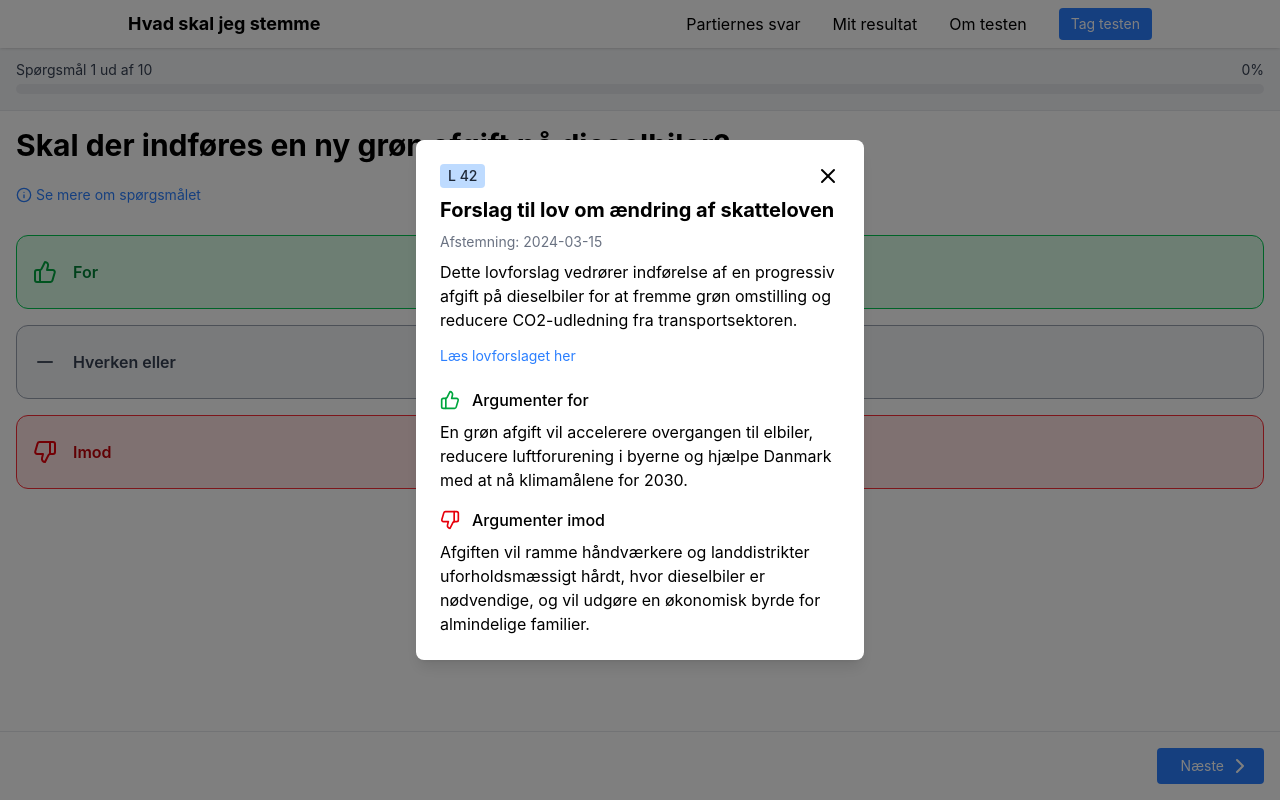
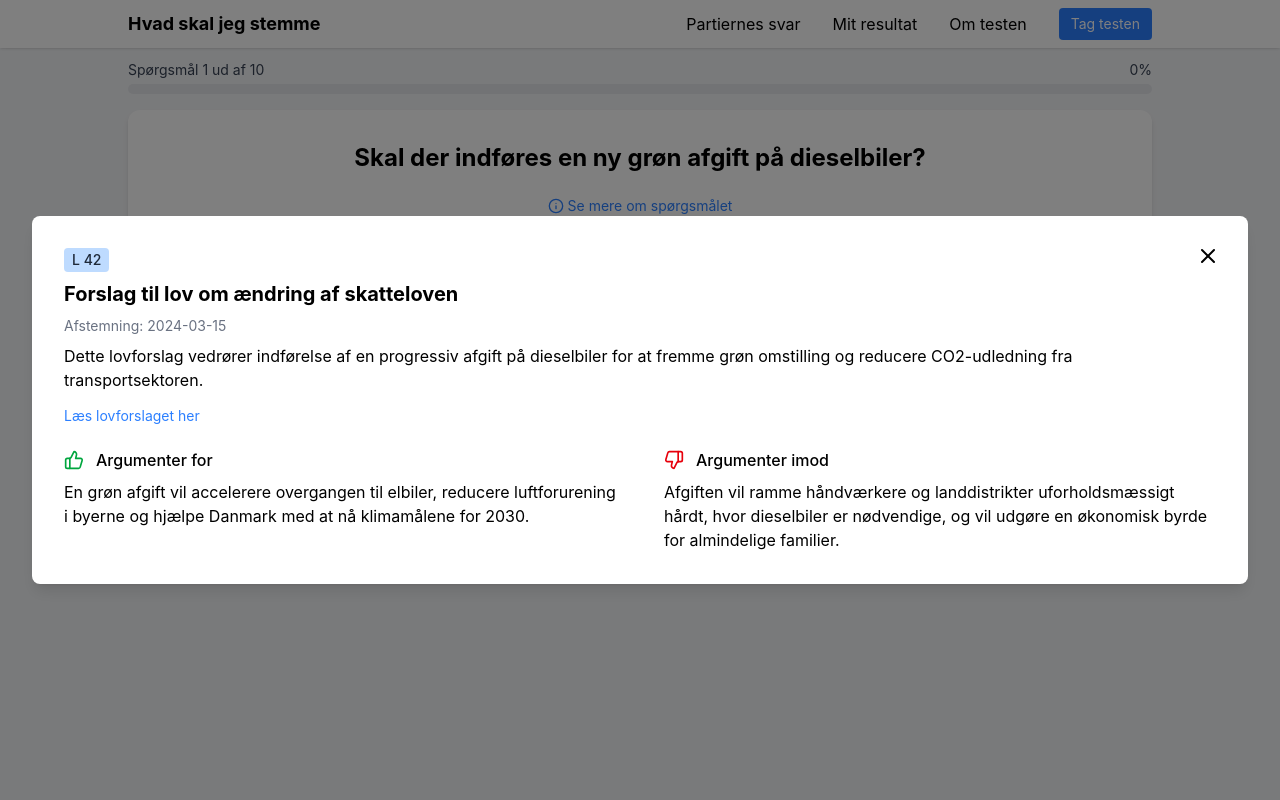
Before and after one commit to Thingholm/hvadskaljegstemme.dk, a React (Vite) app in the folder client/: page /tag-testen in a window 1280 px wide. Both pictures are taken after a click on the button "Se mere om spørgsmålet". Built offline with nearby package versions, Linux system fonts and the light colour scheme.

Commit message:
Made test ui responsive for desktop

```diff
--- a/client/src/components/TestAnswerButton.tsx
+++ b/client/src/components/TestAnswerButton.tsx
@@ -30,7 +30,7 @@ export default function TestAnswerButton({
     return (
         <button
             onClick={onClick}
-            className={`w-full px-4 py-6 rounded-xl font-semibold flex items-center gap-4 border hover:brightness-[0.98] active:scale-[0.99] duration-100 ${voteStyles[answer]}`}
+            className={`w-full px-4 py-6 rounded-xl font-semibold flex items-center gap-4 md:gap-2 border hover:brightness-[0.98] hover:cursor-pointer active:scale-[0.99] md:active:scale-[0.97] duration-100 md:flex-col md:w-40 ${voteStyles[answer]}`}
         >
             {voteIcons[answer]}
             {voteTranslations[answer]}
--- a/client/src/components/TestQuestionDialog.tsx
+++ b/client/src/components/TestQuestionDialog.tsx
@@ -13,8 +13,8 @@ export default function TestQuestionDialog({
     return (
         <div className="fixed inset-0 z-50 flex items-center justify-center">
             <div className="absolute inset-0 bg-black opacity-50" onClick={closeDialog}/>
-            <div className="bg-white relative m-4 p-6 rounded-lg shadow-lg max-w-md w-full z-10 grid gap-2">
-                <button onClick={closeDialog} className="absolute top-4 right-4 p-2"><X/></button>
+            <div className="bg-white relative m-4 md:m-8 p-6 md:p-8 rounded-lg shadow-lg w-full z-10 grid gap-2">
+                <button onClick={closeDialog} className="absolute top-5 right-5 p-2"><X/></button>
                 <Badge>{bill.bill_tag}</Badge>
                 <h3 className="text-xl font-bold">{bill.title}</h3>
                 <p className="text-sm text-gray-500">Afstemning: {bill.vote_date}</p>
@@ -22,7 +22,7 @@ export default function TestQuestionDialog({
                 <Button variant="mobileText" to={bill.url} target="_blank">
                     Læs lovforslaget her
                 </Button>
-                <div className="grid gap-4 mt-2">
+                <div className="grid gap-4 mt-2 md:grid-cols-2 md:gap-x-12">
                     <div>
                         <p className="flex items-center gap-3 mb-2">
                             <ThumbsUp className="text-green-600" size={20}/>
--- a/client/src/components/ui/Button.tsx
+++ b/client/src/components/ui/Button.tsx
@@ -1,6 +1,6 @@
 import { Link } from "@tanstack/react-router";
 
-const baseStyle = "text-sm px-3 py-1.5 rounded flex items-center justify-center w-fit gap-1";
+const baseStyle = "text-sm px-3 py-1.5 rounded flex items-center justify-center w-fit gap-1 hover:cursor-pointer transition-colors duration-300";
 
 const buttonVariants = {
     primary: "bg-blue-500 text-white rounded hover:bg-blue-600",
--- a/client/src/routes/tag-testen/index.tsx
+++ b/client/src/routes/tag-testen/index.tsx
@@ -16,31 +16,45 @@ function RouteComponent() {
 	const [showDialog, setShowDialog] = useState(false);
 
 	return (
-		<div className='flex flex-col min-h-[calc(100dvh-3rem)] justify-between'>
+		<div className='flex flex-col min-h-[calc(100dvh-3rem)] md:bg-gray-100 justify-between'>
 			<div>
-				<div className="px-4 pt-3 pb-4 bg-gray-100">
+				<div className="mx-4 md:mx-16 lg:mx-32 pt-3 pb-4 bg-gray-100 md:bg-auto xl:max-w-5xl xl:mx-auto">
 					<TestProgress currentProgress={questionIndex} totalProgress={mockBills.length} />
 				</div>
-				<div className="grid gap-4 bg-white py-4 px-4 border-t border-gray-200">
-					<h2 className="text-3xl text-pretty font-bold">{mockBills[questionIndex].question}</h2>
+				<div className="flex flex-col gap-4 bg-white p-4 md:p-8 border-t border-gray-200 md:border-none md:mx-16 lg:mx-32 md:rounded-xl md:shadow-md md:items-center xl:max-w-5xl xl:mx-auto">
+					<h2 className="text-3xl md:text-2xl text-pretty font-bold md:text-center">{mockBills[questionIndex].question}</h2>
 					<Button
 						variant="mobileText"
 						onClick={() => setShowDialog(true)}
+						className='md:w-fit'
 					>
 						<Info  size={16}/>
 						Se mere om spørgsmålet
 					</Button>
-					<div className="grid gap-4 mt-2">
+					<div className="flex flex-col md:flex-row-reverse gap-4 mt-2">
 						<TestAnswerButton answer="for" onClick={() => setQuestionIndex(q => q + 1)}/>
 						<TestAnswerButton answer="neither" onClick={() => setQuestionIndex(q => q + 1)}/>
 						<TestAnswerButton answer="against" onClick={() => setQuestionIndex(q => q + 1)}/>
 					</div>
-					<Button variant="mobileText" className='text-gray-500 w-full' onClick={() => setQuestionIndex(q => q + 1)}>
+					<Button variant="mobileText" className='text-gray-500 w-full md:hidden' onClick={() => setQuestionIndex(q => q + 1)}>
 						Spring spørgsmålet over
 					</Button>
+					<div className='hidden md:flex w-[calc(100%-2rem)] justify-between py-4 mt-8 border-t border-gray-200 '>
+							<Button variant="secondary" onClick={() => setQuestionIndex(q => q - 1)} className='pr-6'>
+								<ChevronLeft />
+								Tilbage
+							</Button>
+						<Button variant="mobileText" className='text-gray-500 ' onClick={() => setQuestionIndex(q => q + 1)}>
+							Spring spørgsmålet over
+						</Button>
+						<Button onClick={() => setQuestionIndex(q => q + 1)} className='pl-6'>
+							{questionIndex < mockBills.length - 1 ? "Næste" : "Afslut og se resultat"}
+							<ChevronRight />
+						</Button>
+					</div>
 				</div>
 			</div>
-			<div className='flex justify-between px-4 py-4 border-t border-gray-200'>
+			<div className='flex justify-between px-4 py-4 border-t border-gray-200 md:hidden'>
 				{questionIndex > 0 ? (
 					<Button variant="secondary" onClick={() => setQuestionIndex(q => q - 1)} className='pr-6'>
 						<ChevronLeft />
```
